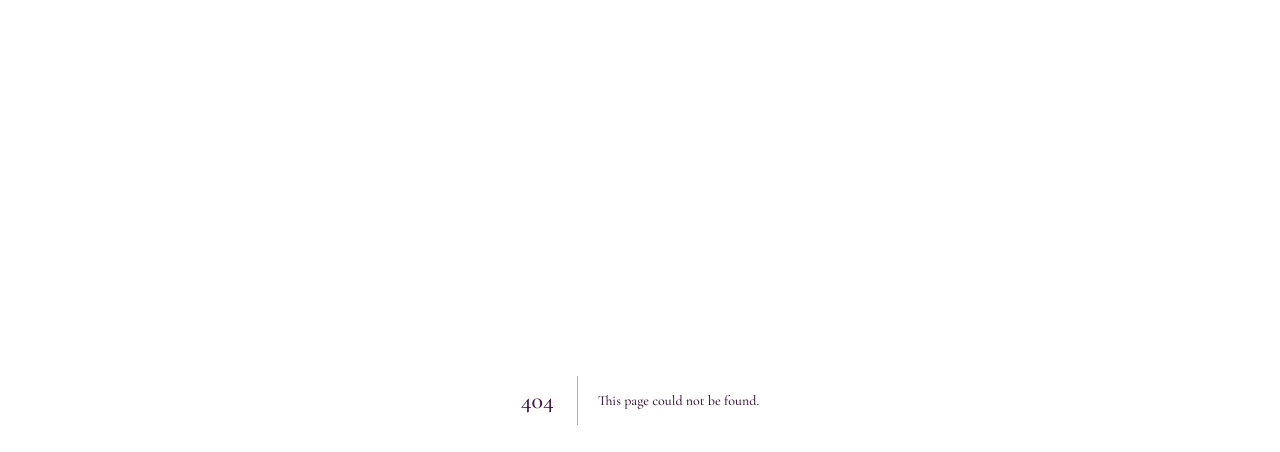
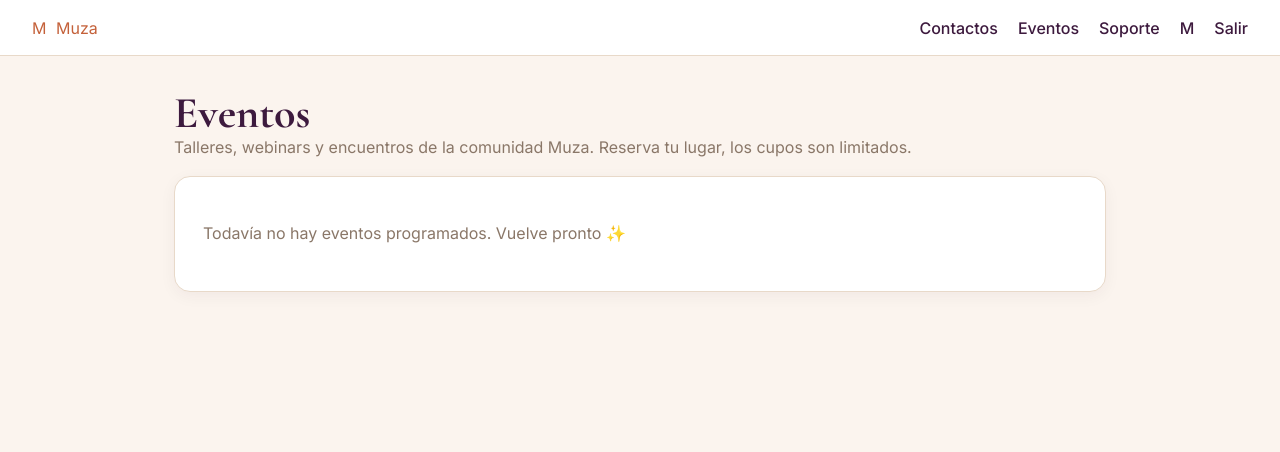
Before and after one commit to somosmuzamarketing-spec/muza-platform, a Next.js app: page /eventos in a window 1280 px wide. Before the commit this address had no page. Shown: the top 452 px of the page. Built offline with nearby package versions, Linux system fonts and the light colour scheme; no server answers; the database is empty; sample sign-in values are in the browser's storage.

Commit message:
Create page.tsx

```diff
--- /dev/null
+++ b/src/app/eventos/page.tsx
@@ -0,0 +1,95 @@
+import { getServerSession } from "next-auth";
+import { authOptions } from "@/lib/auth";
+import { prisma } from "@/lib/prisma";
+import { redirect } from "next/navigation";
+import TopNav from "@/components/TopNav";
+import { reserveSpot, cancelReservation } from "./actions";
+
+const TYPE_ICON: Record<string, string> = {
+  EVENTO: "🌸",
+  TALLER: "🎨",
+  WEBINAR: "🎤",
+  NETWORKING: "🥂",
+};
+
+export default async function EventosPage() {
+  const session = await getServerSession(authOptions);
+  const userId = (session?.user as any)?.id;
+  if (!userId) redirect("/login");
+
+  const me = await prisma.user.findUnique({ where: { id: userId } });
+  const role = (session?.user as any)?.role;
+
+  const events = await prisma.event.findMany({
+    where: { startsAt: { gte: new Date(Date.now() - 1000 * 60 * 60 * 6) } },
+    orderBy: { startsAt: "asc" },
+    include: { reservations: true },
+  });
+
+  return (
+    <div>
+      <TopNav name={me?.name || ""} avatarUrl={me?.avatarUrl} role={role} plan={me?.plan} isMentor={me?.isMentor} />
+      <div className="container">
+        <h1>Eventos</h1>
+        <p style={{ color: "var(--muted)", marginTop: "-0.75rem" }}>
+          Talleres, webinars y encuentros de la comunidad Muza. Reserva tu lugar, los cupos son limitados.
+        </p>
+
+        {events.length === 0 && (
+          <div className="card">
+            <p style={{ color: "var(--muted)" }}>Todavía no hay eventos programados. Vuelve pronto ✨</p>
+          </div>
+        )}
+
+        <div className="room-grid" style={{ gridTemplateColumns: "repeat(auto-fill, minmax(280px, 1fr))" }}>
+          {events.map((event) => {
+            const reserved = event.reservations.some((r) => r.userId === userId);
+            const spotsLeft = event.capacity != null ? Math.max(event.capacity - event.reservations.length, 0) : null;
+            const isFull = spotsLeft !== null && spotsLeft === 0 && !reserved;
+
+            return (
+              <div key={event.id} className="card" style={{ marginBottom: 0 }}>
+                <span className="badge">{TYPE_ICON[event.type] || "🌸"} {event.type}</span>
+                <h3 style={{ marginTop: "0.6rem" }}>{event.title}</h3>
+                {event.description && <p style={{ color: "var(--muted)" }}>{event.description}</p>}
+                <p style={{ color: "var(--muted)", fontSize: "0.9rem" }}>
+                  {new Date(event.startsAt).toLocaleString("es", { dateStyle: "full", timeStyle: "short" })}
+                  <br />
+                  {event.isOnline ? "En línea" : event.location || "Presencial"}
+                  {spotsLeft !== null && (
+                    <>
+                      <br />
+                      {isFull ? "Cupo lleno" : `${spotsLeft} cupos disponibles`}
+                    </>
+                  )}
+                </p>
+
+                {reserved ? (
+                  <>
+                    <p style={{ color: "var(--purple)", fontWeight: 600 }}>✓ Ya reservaste tu lugar</p>
+                    <div style={{ display: "flex", gap: "0.5rem" }}>
+                      {event.isOnline && event.roomId && (
+                        <a href={`/video/${event.roomId}`} className="btn">Entrar a la sala</a>
+                      )}
+                      <form action={cancelReservation}>
+                        <input type="hidden" name="eventId" value={event.id} />
+                        <button type="submit" className="secondary">Cancelar</button>
+                      </form>
+                    </div>
+                  </>
+                ) : (
+                  <form action={reserveSpot}>
+                    <input type="hidden" name="eventId" value={event.id} />
+                    <button type="submit" disabled={isFull} style={{ width: "100%" }}>
+                      {isFull ? "Cupo lleno" : "Reservar mi lugar"}
+                    </button>
+                  </form>
+                )}
+              </div>
+            );
+          })}
+        </div>
+      </div>
+    </div>
+  );
+}
```
